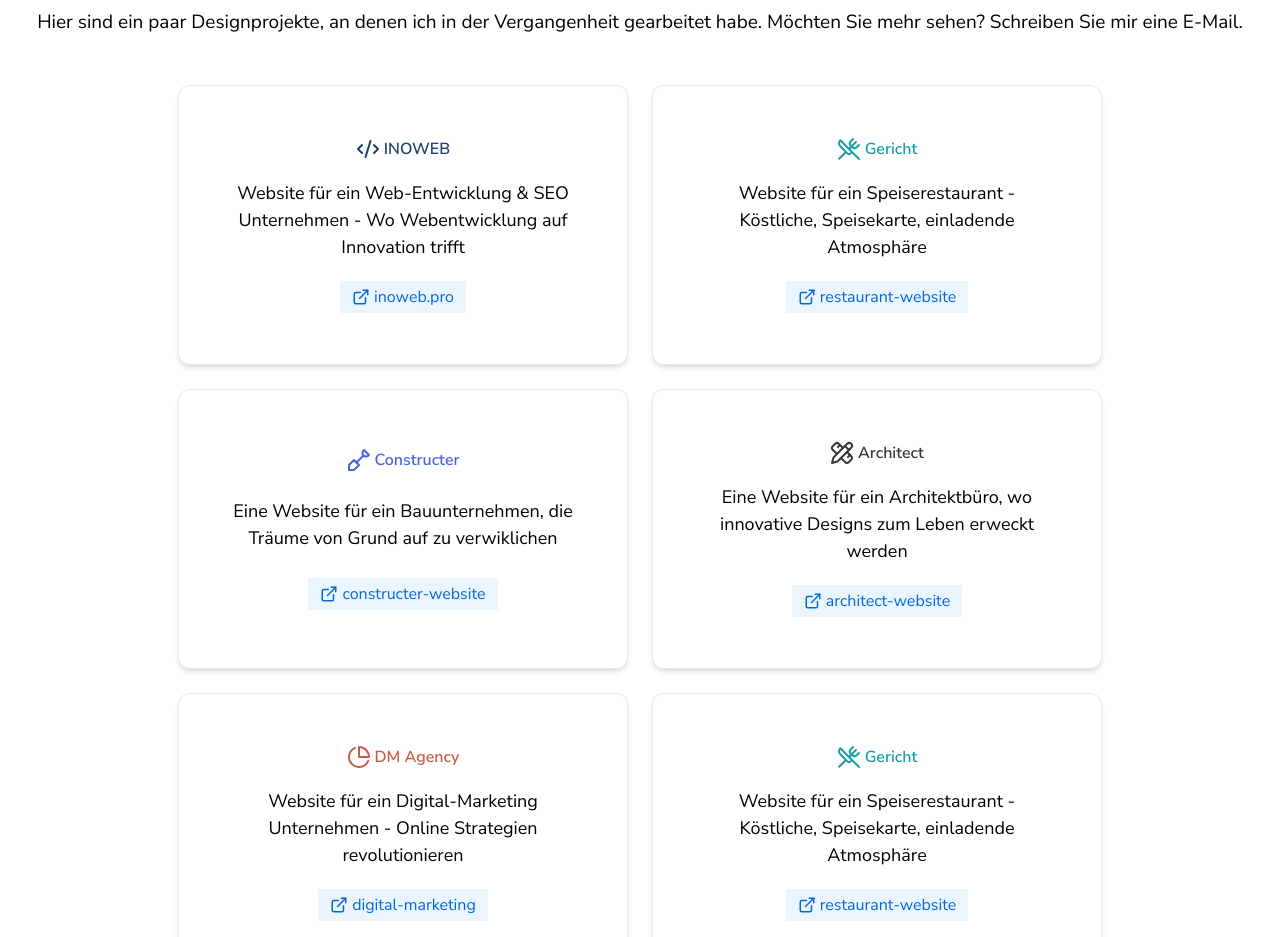
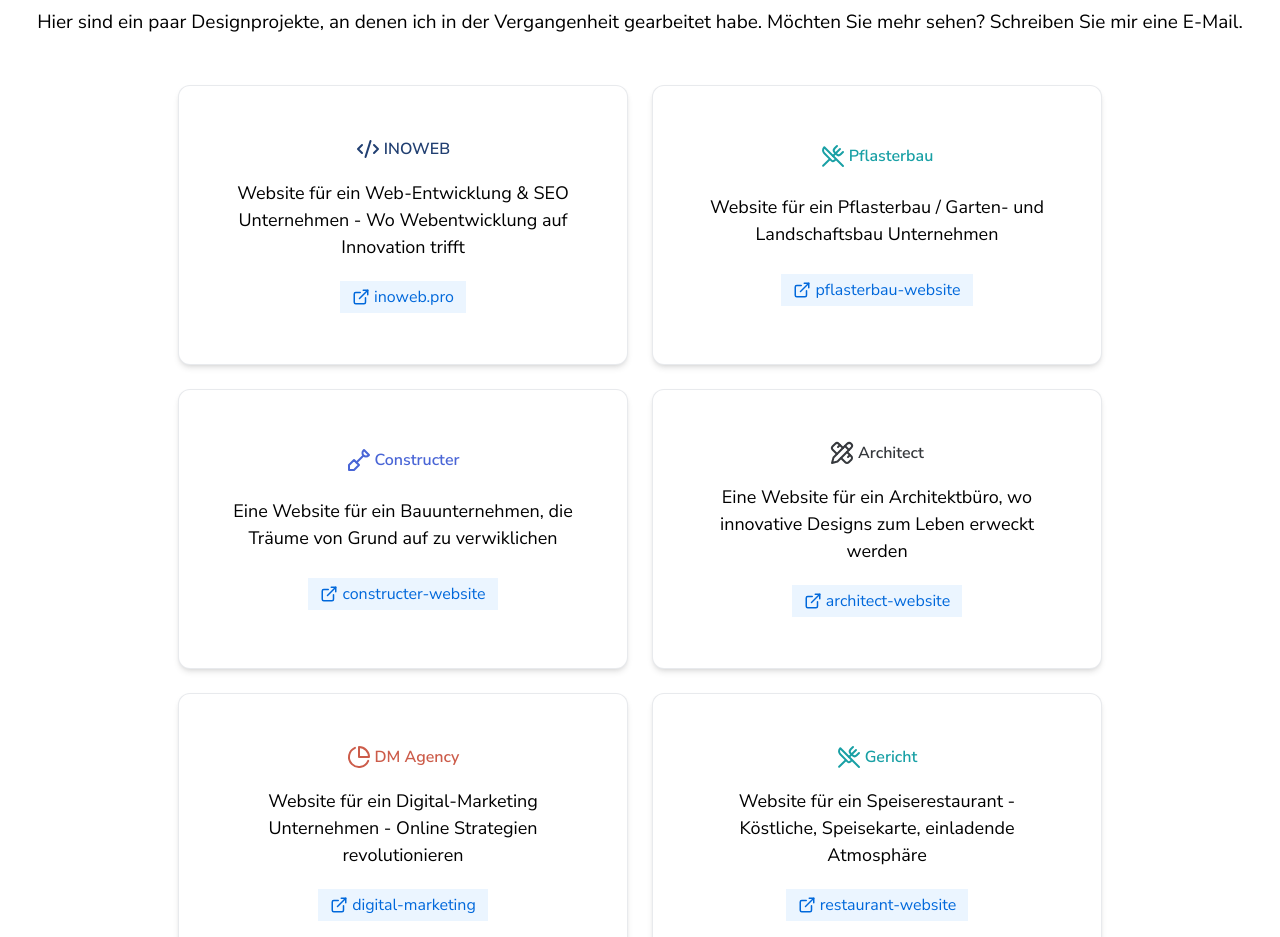
Before and after one commit to fatlumsulaj/Developer-Portfolio, a Next.js app: page / in a window 1280 px wide. Shown: the part 3460-4397 px from the top of the page. Built offline with nearby package versions, Linux system fonts and the light colour scheme.

Commit message:
project fix

```diff
--- a/containers/Projects.tsx
+++ b/containers/Projects.tsx
@@ -62,9 +62,9 @@
         </Project>
         <Project
           link="https://www.berisha-pflasterbau.de/"
-          text="Website für ein Speiserestaurant - Köstliche, Speisekarte, einladende Atmosphäre"
-          title="Gericht"
-          linkText="restaurant-website"
+          text="Website für ein Pflasterbau / Garten- und Landschaftsbau Unternehmen"
+          title="Pflasterbau"
+          linkText="pflasterbau-website"
           bgColor="white"
           headingC="#19a0a5"
         >
```
Also changed, not shown: tailwind.config.ts (added, +21 -0 lines).
